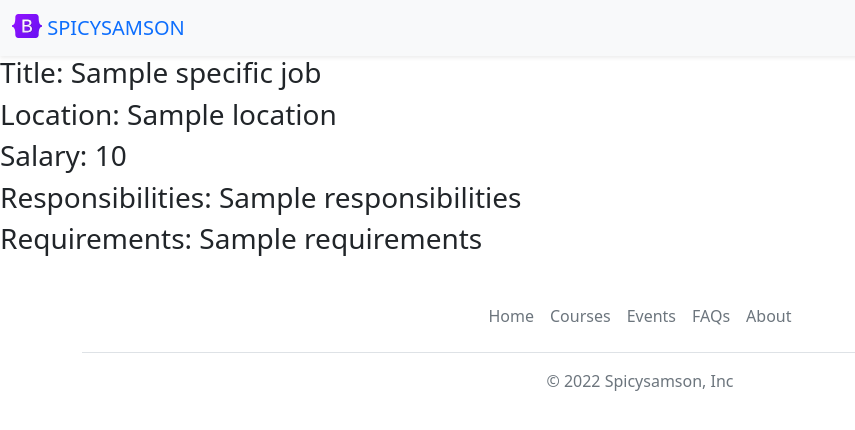
After one commit to SPICYSAMSON/day-64--FREECODE-CAMP-FLASK-, a Flask app: template templates/jobpage.html in a window 1280 px wide. The commit adds this page. Shown: the top 430 px of the page, without its empty margins (0-855 px from the left). Run offline with Flask 3, Linux system fonts and the light colour scheme; the template is opened without the code that fills it: most values are stand-ins (such as "Sample title", 1, 10 or a date in 2020).

Commit message:
Create dynamic pages to display each job role and jinja passing variables, also the url_for

```diff
--- a/app.py
+++ b/app.py
@@ -18,8 +18,12 @@ def list_jobs():
 
 @app.route('/job/<id>')
 def show_job(id):
-    job = load_specificjob_from_db(id)
-    return jsonify(job)
+    specific_job = load_specificjob_from_db(id)
+    if not specific_job:
+        return "Not found", 404
+
+    return render_template('jobpage.html',
+                           specific_job=specific_job)
 
 if __name__== '__main__':
     app.run(host='0.0.0.0', debug=True)
--- /dev/null
+++ b/templates/bootstrap.html
@@ -0,0 +1,4 @@
+        <meta charset="utf-8">
+        <meta name="viewport" content="width=device-width", initial-scale="1">
+
+        <link href="https://cdn.jsdelivr.net/npm/bootstrap@5.0.2/dist/css/bootstrap.min.css" rel="stylesheet" integrity="sha384-EVSTQN3/azprG1Anm3QDgpJLIm9Nao0Yz1ztcQTwFspd3yD65VohhpuuCOmLASjC" crossorigin="anonymous">
--- a/templates/home.html
+++ b/templates/home.html
@@ -4,7 +4,7 @@
     <meta charset="UTF-8">
     <meta name="viewport" content="width=device-width, initial-scale=1.0">
     <title>Tres Careers</title>
-    <link href="https://cdn.jsdelivr.net/npm/bootstrap@5.0.2/dist/css/bootstrap.min.css" rel="stylesheet" integrity="sha384-EVSTQN3/azprG1Anm3QDgpJLIm9Nao0Yz1ztcQTwFspd3yD65VohhpuuCOmLASjC" crossorigin="anonymous">
+    {% include "bootstrap.html" %}
     <style>
         #banner{
             height: 360px;
--- a/templates/jobitem.html
+++ b/templates/jobitem.html
@@ -19,7 +19,7 @@
     </div>
 
     <div class="col-2">
-        <a href="mailto:iamzedthird@gmail.com ?subject=Application%20for%20{{job['title']}}&body=My%20name%3A%20%3Cyour%20name%20here%3E%0D%0AMy%20Resume%20link%3A%20%3Cresume%20link%3E%0D%0AMy%20LinkedIn%20link%3A%20%3ClinkedIn%20link%3E%0D%0A" type="button" class="btn btn-outline-primary float-right align-middle">Apply</a>
+        <a href=" {{url_for('show_job', id = job['id']) }} " type="button" class="btn btn-outline-primary float-right align-middle">Apply</a>
 
     </div>
 
--- /dev/null
+++ b/templates/jobpage.html
@@ -0,0 +1,19 @@
+<!DOCTYPE html>
+<html>
+    <head>
+        <title>{{specific_job.title}} - Tres Careers</title>
+        {% include "bootstrap.html" %}
+    </head>
+
+    <body>
+    {% include 'nav.html' %}
+    <h3>Title: {{specific_job.title}}</h3>
+    <h3>Location: {{specific_job.location}}</h3>
+    <h3>Salary: {{specific_job.salary}}</h3>
+    <h3>Responsibilities: {{specific_job.responsibilities}}</h3>
+    <h3>Requirements: {{specific_job.requirements}}</h3>
+    {% include "footer.html" %}
+    </body>
+
+
+</html>
--- a/templates/nav.html
+++ b/templates/nav.html
@@ -1,6 +1,6 @@
 <nav class="navbar bg-light shadow-sm fixed-top">
     <div class="container-fluid">
-      <a class="navbar-brand" href="#">
+      <a class="navbar-brand" href="{{url_for('hello_tres')}}">
 
         <img src="{{url_for('static',filename='bootstrap-logo.svg')}}" alt="Logo" width="30" height="24" class="d-inline-block align-text-top">
         SPICYSAMSON
```
Also changed, not shown: 1 other file.
